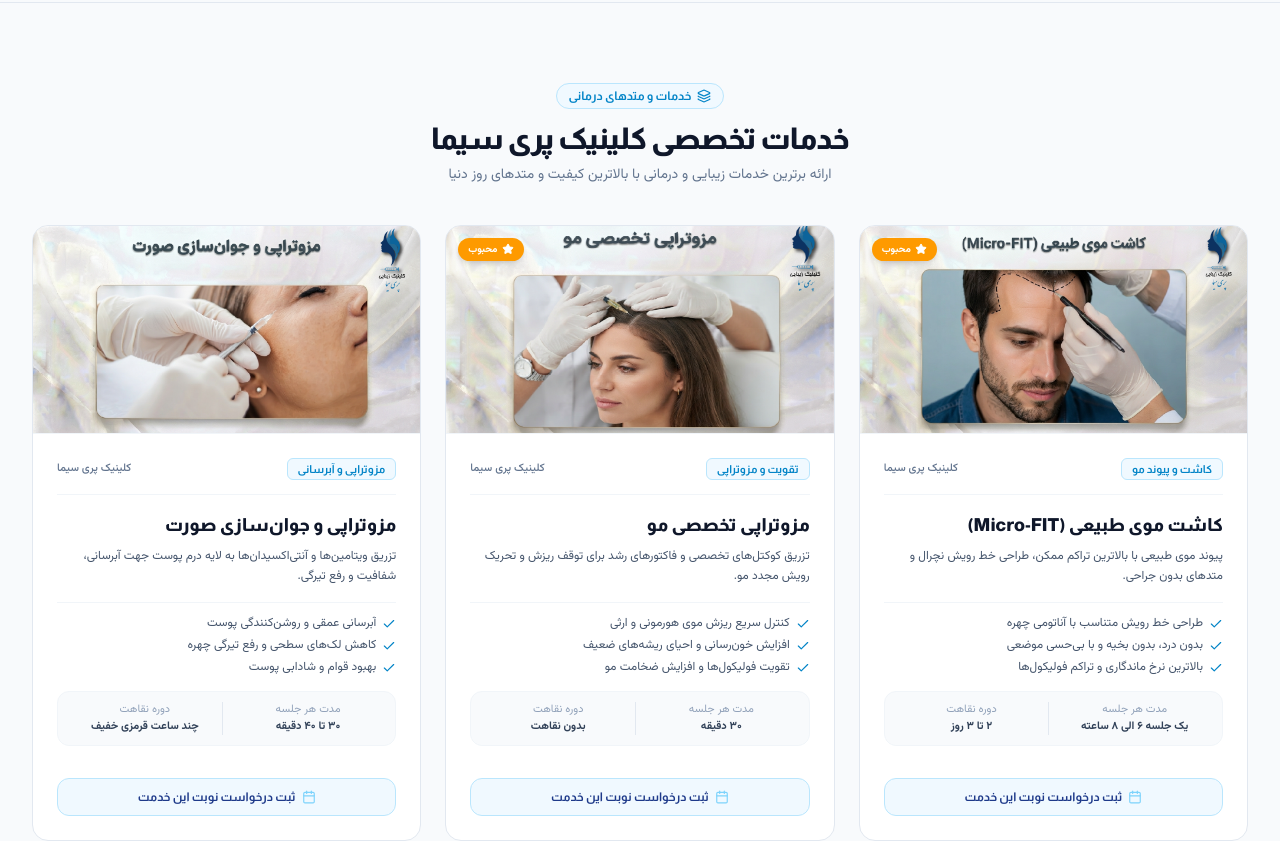
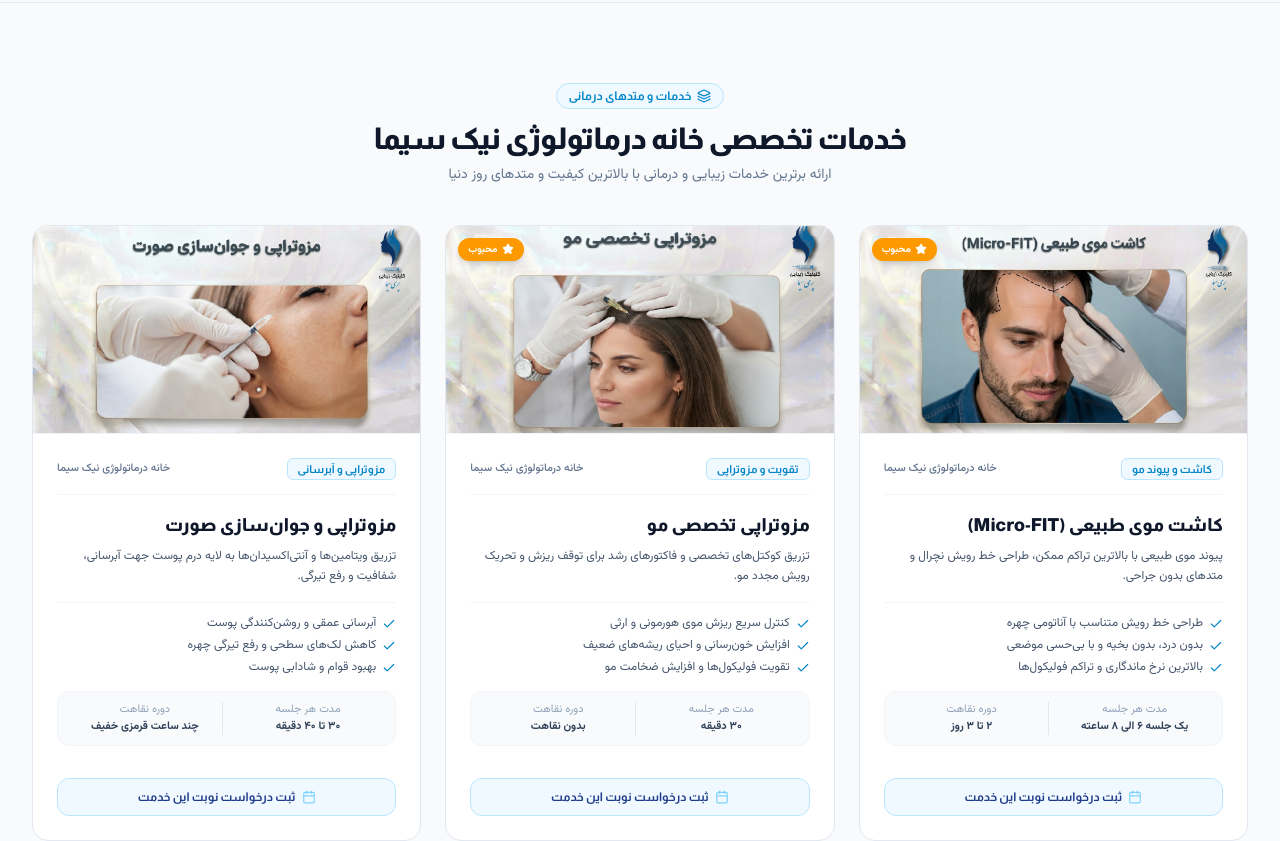
Before and after one commit to mmhhjdev/nicksima-clinic, a React (Vite) app: page / in a window 1280 px wide. Shown: the part 1580-2421 px from the top of the page. Built offline with nearby package versions, Linux system fonts and the light colour scheme; no server answers; the database is empty; a web font is replaced by a local one.

Commit message:
Update clinic name to House of Dermatology Nicksima in ServicesSection

```diff
--- a/src/components/ServicesSection.tsx
+++ b/src/components/ServicesSection.tsx
@@ -21,7 +21,7 @@ export const ServicesSection: React.FC<ServicesSectionProps> = ({
         "name": service.title,
         "description": service.shortDescription,
         "procedureType": service.categoryLabel,
-        "url": `https://parisima-clinic.ir/#services`
+        "url": `https://nicksima.ir/#services`
       }))
     };
 
@@ -50,7 +50,7 @@ export const ServicesSection: React.FC<ServicesSectionProps> = ({
             <span className="font-header">خدمات و متدهای درمانی</span>
           </div>
           <h2 className="font-header text-2xl sm:text-3xl font-black text-[#0F172A] tracking-tight">
-            خدمات تخصصی کلینیک پری سیما
+            خدمات تخصصی خانه درماتولوژی نیک سیما
           </h2>
           <p className="font-sans text-sm text-slate-500 mt-2">
             ارائه برترین خدمات زیبایی و درمانی با بالاترین کیفیت و متدهای روز دنیا
@@ -98,7 +98,7 @@ export const ServicesSection: React.FC<ServicesSectionProps> = ({
                         {service.categoryLabel}
                       </span>
                       <span className="font-sans text-[11px] text-slate-500 font-medium truncate">
-                        کلینیک پری سیما
+                        خانه درماتولوژی نیک سیما
                       </span>
                     </div>
 
```
